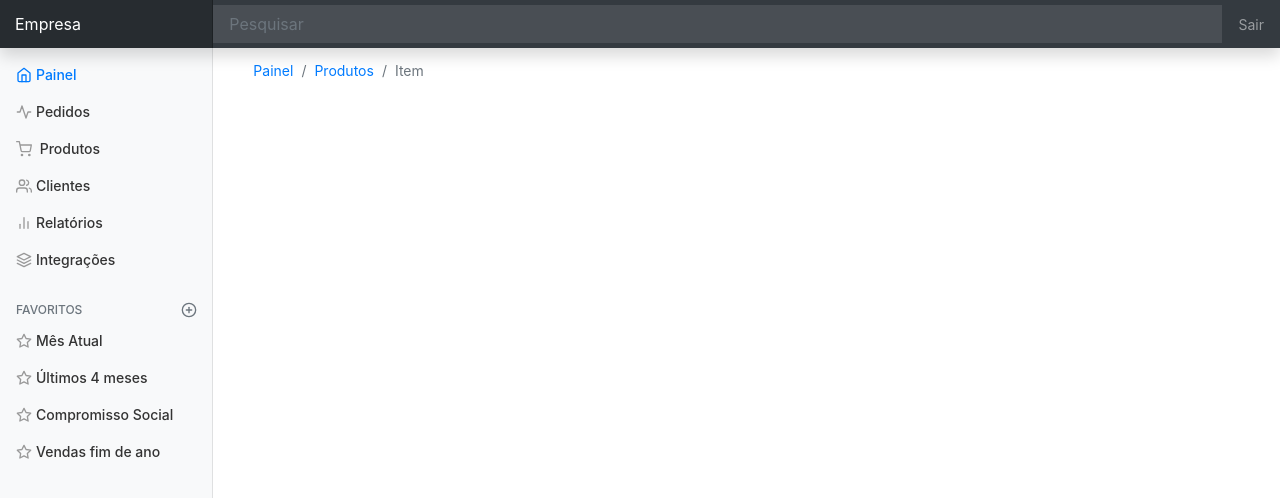
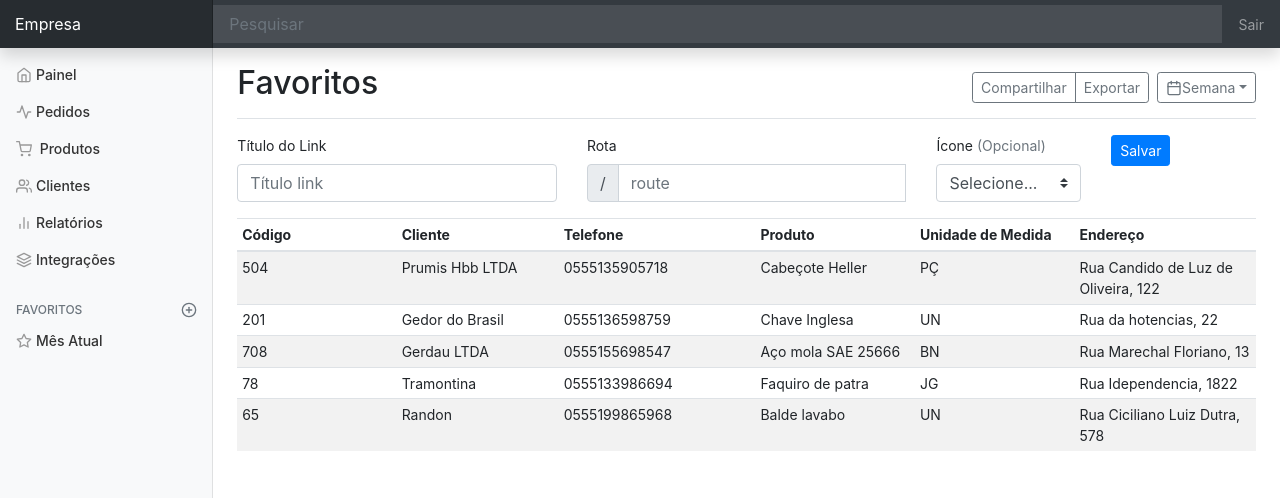
Before and after one commit to rovianvieceli/broken-days, a React (Create React App) app: page /favorite in a window 1280 px wide. Shown: the top 498 px of the page. Built offline with nearby package versions, Linux system fonts and the light colour scheme.

Commit message:
Favoritos

```diff
--- a/src/App.js
+++ b/src/App.js
@@ -11,7 +11,6 @@ import './App.css';
 
 import Nav from './Components/Navbar/nav';
 import Sidebar from './Components/Menu/sidebar';
-import BreadCrumb from './Components/Breadcrumb';
 import Router from './routes';
 
 export default class App extends React.Component {
@@ -28,7 +27,6 @@ export default class App extends React.Component {
             <BrowserRouter>
               <Sidebar />
               <main role="main" className="col-md-9 ml-sm-auto col-lg-10 px-4">
-                <BreadCrumb />
                 <Router />
               </main>
             </BrowserRouter>
--- a/src/Components/Breadcrumb/index.js
+++ b/src/Components/Breadcrumb/index.js
@@ -5,9 +5,9 @@ export default class BreadCrumb extends React.Component {
         return (
             <nav aria-label="breadcrumb">
                 <ol className="breadcrumb d-flex bg-transparent">
-                    <li className="breadcrumb-item"><a href="!#">Painel</a></li>
-                    <li className="breadcrumb-item"><a href="!#">Produtos</a></li>
-                    <li className="breadcrumb-item active" aria-current="page">Item </li>
+                    <li className="breadcrumb-item"><a href="!#">Link A</a></li>
+                    <li className="breadcrumb-item"><a href="!#">Link B</a></li>
+                    <li className="breadcrumb-item active" aria-current="page">Link C</li>
                 </ol>
             </nav>
         )
--- a/src/Components/Menu/Sidebar.js
+++ b/src/Components/Menu/Sidebar.js
@@ -1,39 +1,55 @@
 import React from 'react';
 import { Link } from "react-router-dom";
 
+import $ from 'jquery/dist/jquery';
+
 export default class Sidebar extends React.Component {
+
+    constructor (props) {
+        super(props)
+
+        this.handlerActive.bind(this);
+    }
+
+    handlerActive (event) {
+        const $link = $(event.target);
+
+        $link.parents('ul').find('li > a').removeClass('active');
+        $link.addClass('active');
+    }
+
     render () {
         return (
             <nav className="col-md-2 d-none d-md-block bg-light sidebar">
                 <div className="sidebar-sticky">
                     <ul className="nav flex-column">
                         <li className="nav-item">
-                            <Link to="/" className="nav-link active">
+                            <Link to="/" className="nav-link" onClick={this.handlerActive.bind(this)}>
                                 <span data-feather="home"></span>Painel <span className="sr-only">(current)</span>
                             </Link>
                         </li>
                         <li className="nav-item">
-                            <Link to="/order" className="nav-link">
+                            <Link to="/order" className="nav-link" onClick={this.handlerActive.bind(this)}>
                                 <span data-feather="activity"></span>Pedidos
                             </Link>
                         </li>
                         <li className="nav-item">
-                            <Link to="/product" className="nav-link">
+                            <Link to="/product" className="nav-link" onClick={this.handlerActive.bind(this)}>
                                 <span data-feather="shopping-cart"></span> Produtos
                             </Link>
                         </li>
                         <li className="nav-item">
-                            <Link to="/customer" className="nav-link">
+                            <Link to="/customer" className="nav-link" onClick={this.handlerActive.bind(this)}>
                                 <span data-feather="users"></span>Clientes
                             </Link>
                         </li>
                         <li className="nav-item">
-                            <Link to="/report" className="nav-link">
+                            <Link to="/report" className="nav-link" onClick={this.handlerActive.bind(this)}>
                                 <span data-feather="bar-chart-2"></span>Relatórios
                             </Link>
                         </li>
                         <li className="nav-item">
-                            <Link to="/integration" className="nav-link">
+                            <Link to="/integration" className="nav-link" onClick={this.handlerActive.bind(this)}>
                                 <span data-feather="layers"></span>Integrações
                             </Link>
                         </li>
@@ -41,33 +57,15 @@ export default class Sidebar extends React.Component {
 
                     <h6 className="sidebar-heading d-flex justify-content-between align-items-center px-3 mt-4 mb-1 text-muted">
                         <span>Favoritos</span>
-                        <a className="d-flex align-items-center text-muted" href="!#">
+                        <Link to="/favorite" className="d-flex align-items-center text-muted" onClick={this.handlerActive.bind(this)}>
                             <span data-feather="plus-circle"></span>
-                        </a>
+                        </Link>
                     </h6>
                     <ul className="nav flex-column mb-2">
                         <li className="nav-item">
-                            <a className="nav-link" href="!#">
+                            <a className="nav-link" href="#!">
                                 <span data-feather="star"></span>
                                 Mês Atual
-                            </a>
-                        </li>
-                        <li className="nav-item">
-                            <a className="nav-link" href="!#">
-                                <span data-feather="star"></span>
-                                Últimos 4 meses
-                            </a>
-                        </li>
-                        <li className="nav-item">
-                            <a className="nav-link" href="!#">
-                                <span data-feather="star"></span>
-                                Compromisso Social
-                            </a>
-                        </li>
-                        <li className="nav-item">
-                            <a className="nav-link" href="!#">
-                                <span data-feather="star"></span>
-                                Vendas fim de ano
                             </a>
                         </li>
                     </ul>
--- a/src/Components/Tables/Striped.js
+++ b/src/Components/Tables/Striped.js
@@ -1,45 +1,45 @@
 import React from 'react';
 
+
 export default class TableStriped extends React.Component {
-    handlerMakeRows (rows = []) {
-        let row = '';
 
-        row = <tr><td colSpan="5">Nenhum registro localizado</td></tr>;
+    handlerMakeRowsHead (data = {}) {
+        const rows = Object.keys(data);
 
         if (rows.length) {
-            row = rows.map((row, key) => {
-                return <tr key={key}>
-                    <td>{row.codigo}</td>
-                    <td>{row.nome}</td>
-                    <td>{row.produto}</td>
-                    <td>{row.unidade}</td>
-                    <td>{row.telefone}</td>
-                    <td>{row.endereco}</td>
-                </tr>;
-            });
+            const th = rows.map((title, key) => (React.createElement('th', { key: key, 'width': `${data[title]}%` }, title)));
+            const list = React.createElement('tr', {}, th);
+
+            return list
         }
+    }
 
-        return row;
+    handlerMakeRowsBody (data = []) {
+        if (data.length) {
+            const rows = data.map((row, key) => (
+                React.createElement('tr', { key: key }, [
+                    Object.values(row).map((value, key) => (
+                        React.createElement('td', { key: key }, value)
+                    ))
+                ])
+
+            ))
+
+            return rows;
+        }
     }
 
     render () {
-        const { data } = this.props;
+        const { DataHead, DataGrid } = this.props;
 
         return (
             <div className="table-responsive">
                 <table className="table table-striped table-sm">
                     <thead>
-                        <tr>
-                            <th width="8%">Código</th>
-                            <th>Cliente</th>
-                            <th>Contato</th>
-                            <th>Unidade Medida</th>
-                            <th>Produto</th>
-                            <th>Endereço</th>
-                        </tr>
+                        {this.handlerMakeRowsHead(DataHead)}
                     </thead>
                     <tbody>
-                        {this.handlerMakeRows(data)}
+                        {this.handlerMakeRowsBody(DataGrid)}
                     </tbody>
                 </table>
             </div>
--- a/src/Pages/Dashboard/index.js
+++ b/src/Pages/Dashboard/index.js
@@ -1,6 +1,5 @@
 import React from 'react';
 
-import TableStriped from '../../Components/Tables/striped';
 import Line from '../../Components/Charts/line';
 
 export default class Dashboard extends React.Component {
@@ -19,9 +18,6 @@ export default class Dashboard extends React.Component {
                     </div>
                 </div>
                 <Line />
-
-                <h2>Vendas</h2>
-                <TableStriped />
             </div>
         )
     }
--- /dev/null
+++ b/src/Pages/Favorite/index.js
@@ -0,0 +1,111 @@
+import React from 'react';
+import TableStriped from '../../Components/Tables/striped';
+
+export default class Favorite extends React.Component {
+    state = {
+        head: {
+            "Código": 8,
+            "Cliente": 8,
+            "Telefone": 8,
+            "Produto": 8,
+            "Unidade de Medida": 8,
+            "Endereço": 8
+        },
+
+        favorites: []
+    }
+
+    componentDidMount () {
+        const favorites = [{
+            codigo: 504,
+            nome: 'Prumis Hbb LTDA',
+            telefone: '0555135905718',
+            produto: 'Cabeçote Heller',
+            unidade: 'PÇ',
+            endereco: 'Rua Candido de Luz de Oliveira, 122',
+        }, {
+            codigo: 201,
+            nome: 'Gedor do Brasil',
+            telefone: '0555136598759',
+            produto: 'Chave Inglesa',
+            unidade: 'UN',
+            endereco: 'Rua da hotencias, 22',
+        }, {
+            codigo: 708,
+            nome: 'Gerdau LTDA',
+            telefone: '0555155698547',
+            produto: 'Aço mola SAE 25666',
+            unidade: 'BN',
+            endereco: 'Rua Marechal Floriano, 13',
+        }, {
+            codigo: 78,
+            nome: 'Tramontina',
+            telefone: '0555133986694',
+            produto: 'Faquiro de patra',
+            unidade: 'JG',
+            endereco: 'Rua Idependencia, 1822',
+        }, {
+            codigo: 65,
+            nome: 'Randon',
+            telefone: '0555199865968',
+            produto: 'Balde lavabo',
+            unidade: 'UN',
+            endereco: 'Rua Ciciliano Luiz Dutra, 578',
+        }];
+
+        this.setState({ favorites });
+    }
+
+    render () {
+        const { head, favorites } = this.state;
+
+        return (
+            <div>
+                <div className="d-flex justify-content-between flex-wrap flex-md-nowrap align-items-center pt-3 pb-2 mb-3 border-bottom">
+                    <h1 className="h2">Favoritos</h1>
+                    <div className="btn-toolbar mb-2 mb-md-0">
+                        <div className="btn-group mr-2">
+                            <button type="button" className="btn btn-sm btn-outline-secondary">Compartilhar</button>
+                            <button type="button" className="btn btn-sm btn-outline-secondary">Exportar</button>
+                        </div>
+                        <button type="button" className="btn btn-sm btn-outline-secondary dropdown-toggle">
+                            <span data-feather="calendar"></span>Semana</button>
+                    </div>
+                </div>
+
+                <form className="needs-validation" noValidate>
+                    <div className="row">
+                        <div className="col-sm-12 col-md-4 mb-3">
+                            <label htmlFor="titlelink">Título do Link</label>
+                            <input type="text" className="form-control" id="titlelink" placeholder="Título link" value="" required />
+                            <div className="invalid-feedback">Título do Link é obrigatório.</div>
+                        </div>
+
+                        <div className="col-sm-12 col-md-4 mb-3">
+                            <label htmlFor="route">Rota</label>
+                            <div className="input-group">
+                                <div className="input-group-prepend"><span className="input-group-text">/</span></div>
+                                <input type="text" className="form-control" id="route" placeholder="route" required />
+                                <div className="invalid-feedback">Rota é obrigatório.</div>
+                            </div>
+                        </div>
+
+                        <div className="col-sm-12 col-md-2 mb-3">
+                            <label htmlFor="email">Ícone <span className="text-muted">(Opcional)</span></label>
+                            <select className="custom-select d-block w-100" id="country" required>
+                                <option value="">Selecione...</option>
+                                <option>United States</option>
+                            </select>
+                        </div>
+
+                        <div className="col-sm-12 col-md-2 mb-3">
+                            <button className="btn btn-primary btn-sm" type="submit">Salvar</button>
+                        </div>
+                    </div>
+                </form>
+
+                <TableStriped DataHead={head} DataGrid={favorites} />
+            </div>
+        )
+    }
+}
--- a/src/routes.js
+++ b/src/routes.js
@@ -7,17 +7,19 @@ import Product from './Pages/Product';
 import Customer from './Pages/Customer';
 import Report from './Pages/Report';
 import Integration from './Pages/Integration';
+import Favorite from './Pages/Favorite';
 
 export default class Router extends React.Component {
     render () {
         return (
             <Switch>
-                <Route exact={true} path="/" component={Dashboard} />
+                <Route path="/" component={Dashboard} exact={true} />
                 <Route path="/order" component={Order} />
                 <Route path="/product" component={Product} />
                 <Route path="/customer" component={Customer} />
                 <Route path="/report" component={Report} />
                 <Route path="/integration" component={Integration} />
+                <Route path="/favorite" component={Favorite} />
             </Switch>
         )
     }
```
Also changed, not shown: src/Pages/Customer/index.js (+0 -50 lines).
